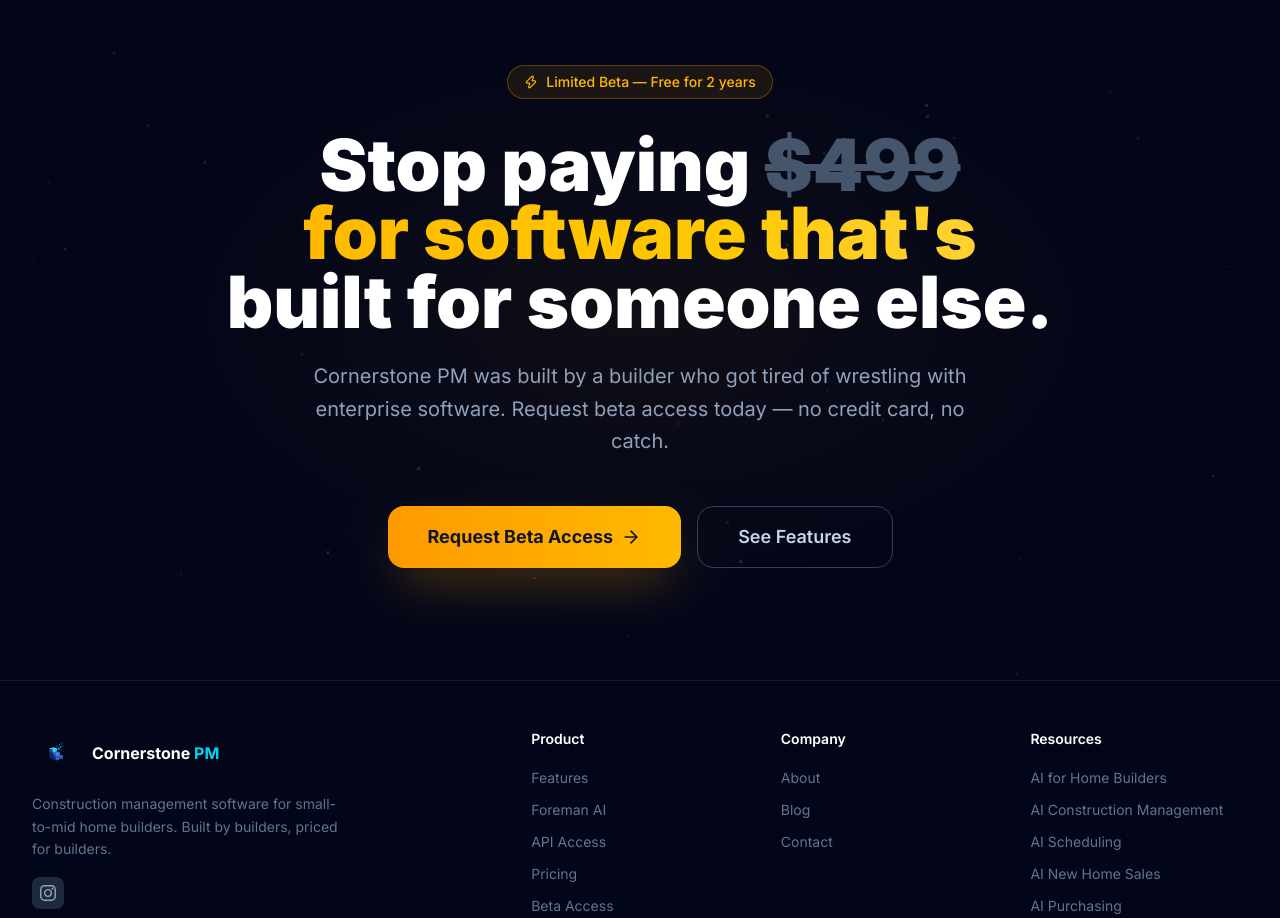
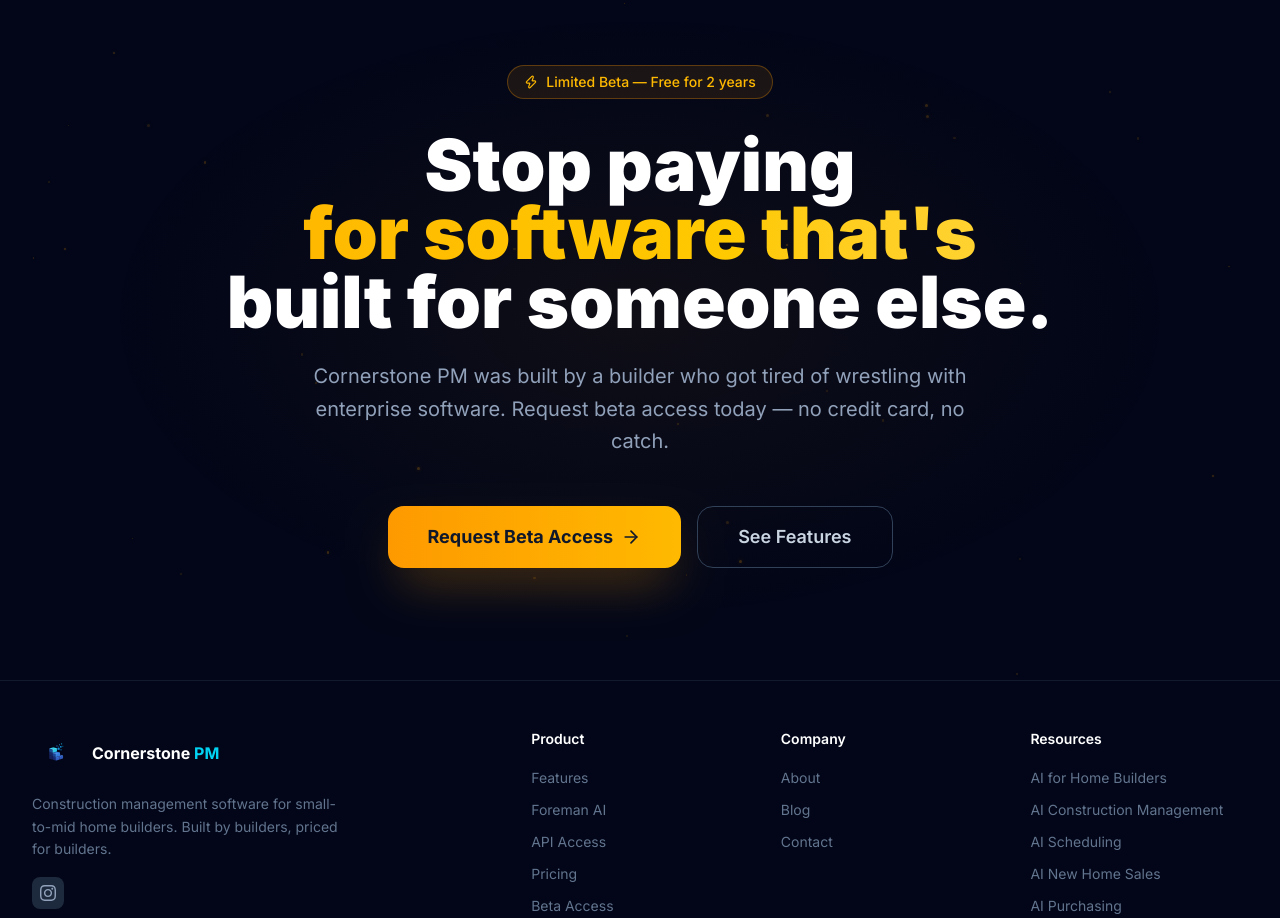
Before and after one commit to Scootermcgavin121/cornerstone-marketing-v2, a Next.js app: page / in a window 1280 px wide. Shown: the part 8680-9598 px from the top of the page. Built offline with nearby package versions, Linux system fonts and the light colour scheme.

Commit message:
fix: remove stale \ strikethrough from CTA section

```diff
--- a/src/components/CTASection.tsx
+++ b/src/components/CTASection.tsx
@@ -21,8 +21,7 @@ export function CTASection() {
         </div>
 
         <h2 className="text-5xl sm:text-6xl md:text-7xl font-black text-white leading-[0.95] mb-6">
-          Stop paying{" "}
-          <span className="line-through text-slate-600">$499</span>
+          Stop paying
           <br />
           <span className="bg-gradient-to-r from-amber-400 to-amber-300 bg-clip-text text-transparent">
             for software that&apos;s
```
